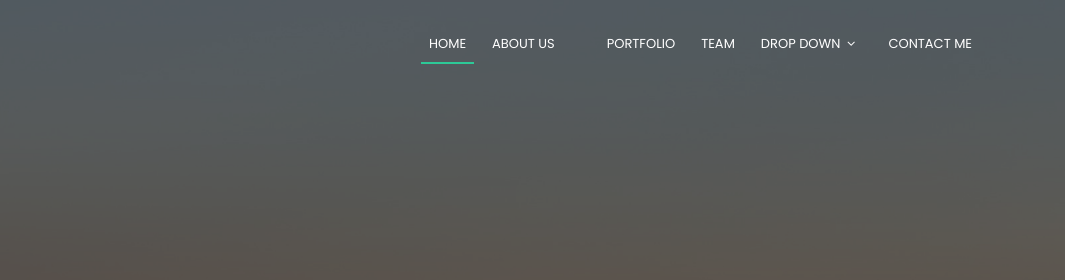
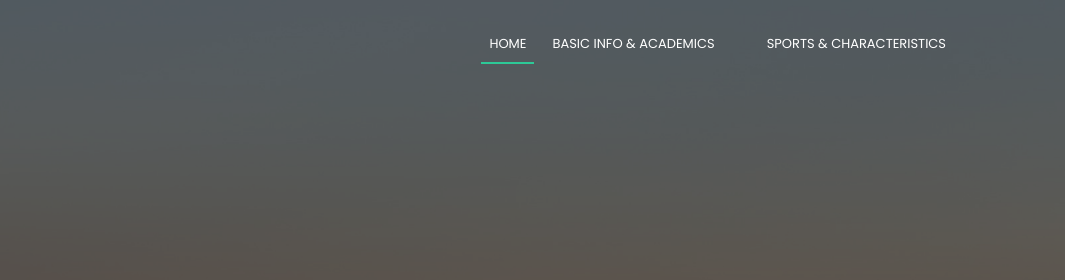
Before and after one commit to BorowiecK2018/profile, a plain HTML site: page Regna/index.html in a window 1280 px wide. Shown: the top 280 px of the page, 215-1280 px from the left. Drawn offline with nearby package versions, Linux system fonts and the light colour scheme; some packages are replaced by stand-ins of ours.

Commit message:
Bootstrap Project

```diff
--- a/Regna/index.html
+++ b/Regna/index.html
@@ -44,16 +44,16 @@
         <a href="#hero"><img src="img/logo.png" alt="" title="" /></img></a>
         <!-- Uncomment below if you prefer to use a text logo -->
         <!--<h1><a href="#hero">Regna</a></h1>-->
-      </div>
+
+ </div>
 
       <nav id="nav-menu-container">
         <ul class="nav-menu">
           <li class="menu-active"><a href="#hero">Home</a></li>
-          <li><a href="#about">About Us</a></li>
+          <li><a href="#about">Basic info & Academics </a></li>
           <li><a href="#services"></a></li>
-          <li><a href="#portfolio">Portfolio</a></li>
-          <li><a href="#team">Team</a>      </li>
-          <li class="menu-has-children"><a href="">Drop Down</a>
+          <li><a href="#portfolio">Sports & Characteristics</a></li>
+          <li><a href="#team"></a></li>
             <ul>
               <li><a href="#">Drop Down 1</a></li>
               <li class="menu-has-children"><a href="#">Drop Down 2</a>
@@ -70,12 +70,13 @@
               <li><a href="#">Drop Down 5</a></li>
             </ul>
           </li>
-          <li><a href="#contact">Contact Me</a></li>
         </ul>
       </nav><!-- #nav-menu-container -->
     </div>
   </header><!-- #header -->
 
+
+      </div>
   <!--==========================
     Hero Section
   ============================-->
```
